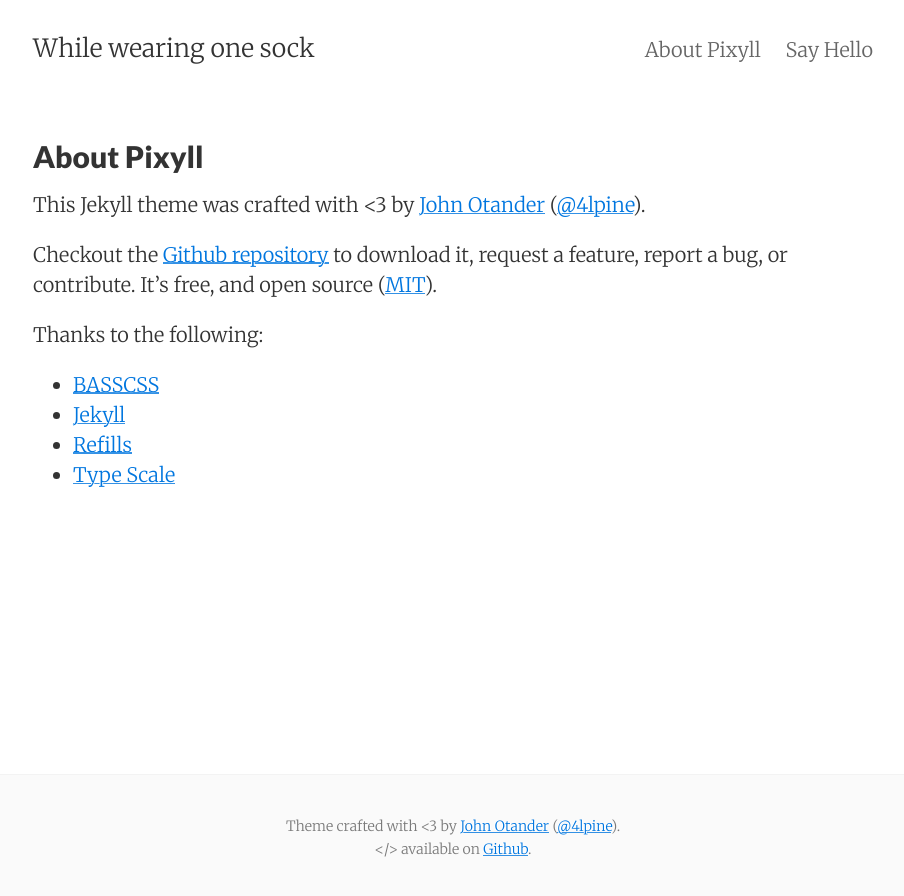
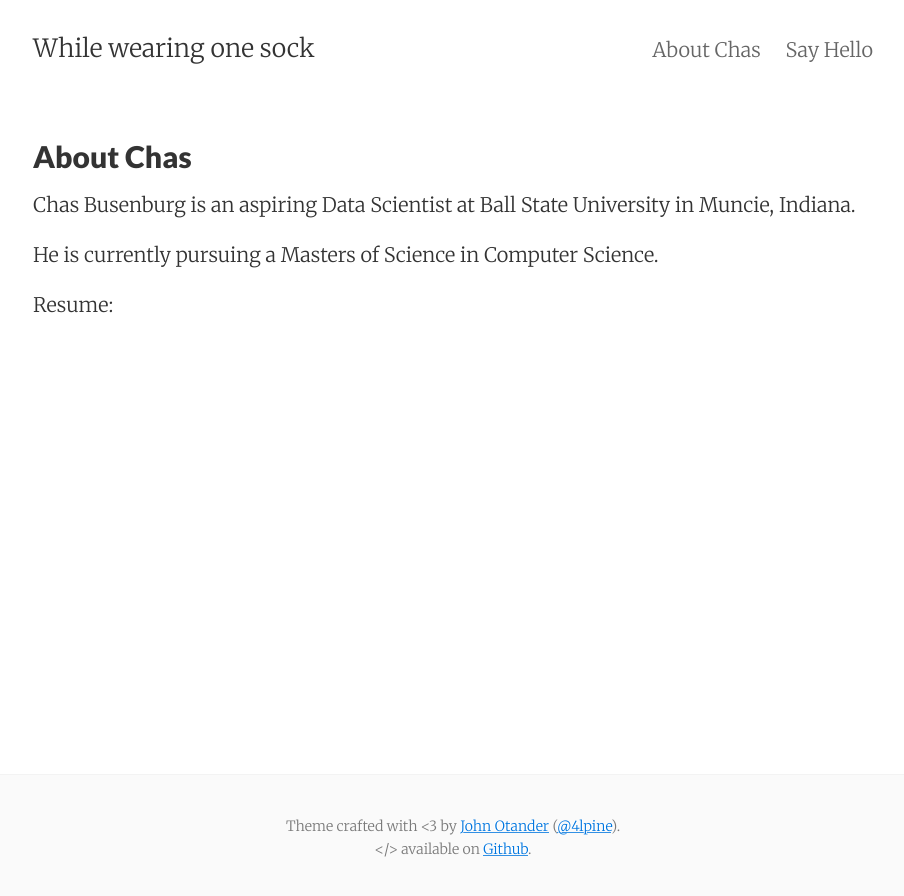
Before and after one commit to cbusenbu/cbusenbu.github.io, a Jekyll site: the page built from about.md, in a window 1280 px wide. Shown: the top 896 px of the page, without its empty margins (187-1091 px from the left). Built offline with Jekyll 4.4.1, drawn with Linux system fonts in a browser that asks for light colours.

Commit message:
edit about.md

```diff
--- a/about.md
+++ b/about.md
@@ -1,20 +1,13 @@
 ---
 layout: page
-title: About Pixyll
-permalink: /about/
+title: About Chas
+permalink: /aboutChas/
 tags: about
 ---
 
-This Jekyll theme was crafted with <3 by [John Otander](http://johnotander.com)
-([@4lpine](https://twitter.com/4lpine)).
+Chas Busenburg is an aspiring Data Scientist at Ball State University in Muncie, Indiana.
 
-Checkout the [Github repository](https://github.com/johnotander/pixyll) to download it,
-request a feature, report a bug, or contribute. It's free, and open source
-([MIT](http://opensource.org/licenses/MIT)).
+He is currently pursuing a Masters of Science in Computer Science.
 
-Thanks to the following:
 
-* [BASSCSS](http://basscss.com)
-* [Jekyll](http://jekyllrb.com)
-* [Refills](http://refills.bourbon.io/)
-* [Type Scale](http://type-scale.com/)
+Resume:
```
